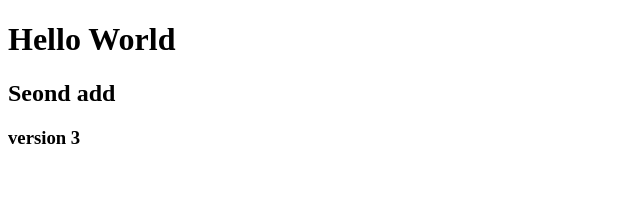
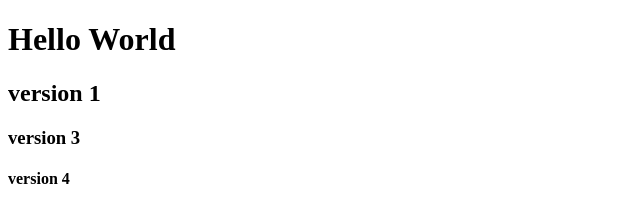
Before and after one commit to ramcodex/GPT_FIRST, a plain HTML site: page index.html in a window 1280 px wide. Shown: the whole page, without its empty margins (0-640 px from the left). Drawn offline with Linux system fonts and the light colour scheme.

Commit message:
changing this

```diff
--- a/index.html
+++ b/index.html
@@ -7,7 +7,8 @@
 </head>
 <body>
     <h1>Hello World</h1>
-    <h2>Seond add</h2>
+    <h2>version 1</h2>
     <h3>version 3</h3>
+    <h4>version 4</h4>
 </body>
 </html>
```
